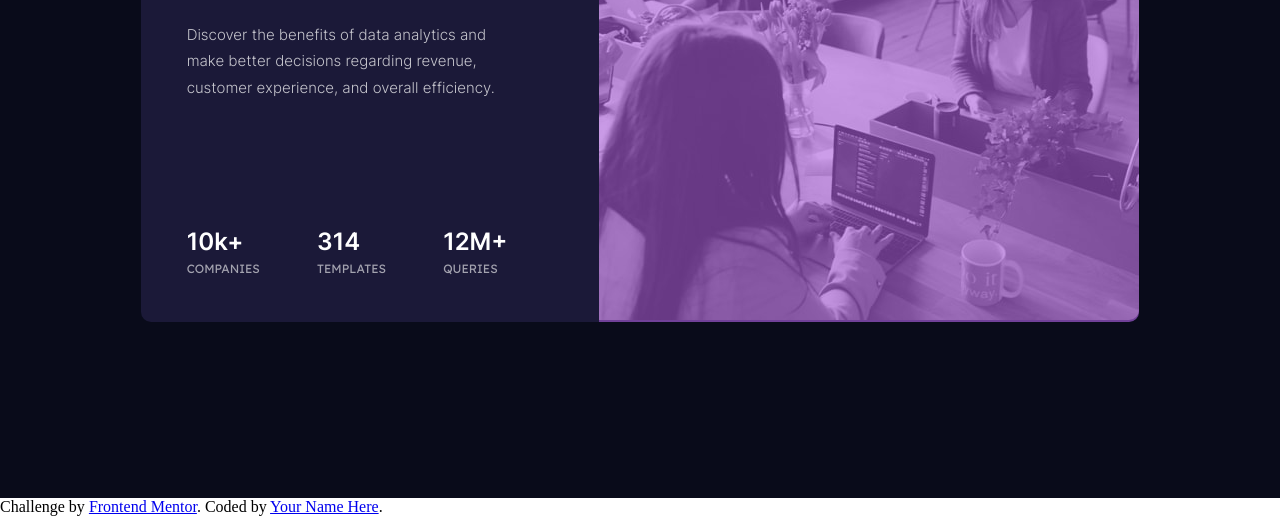
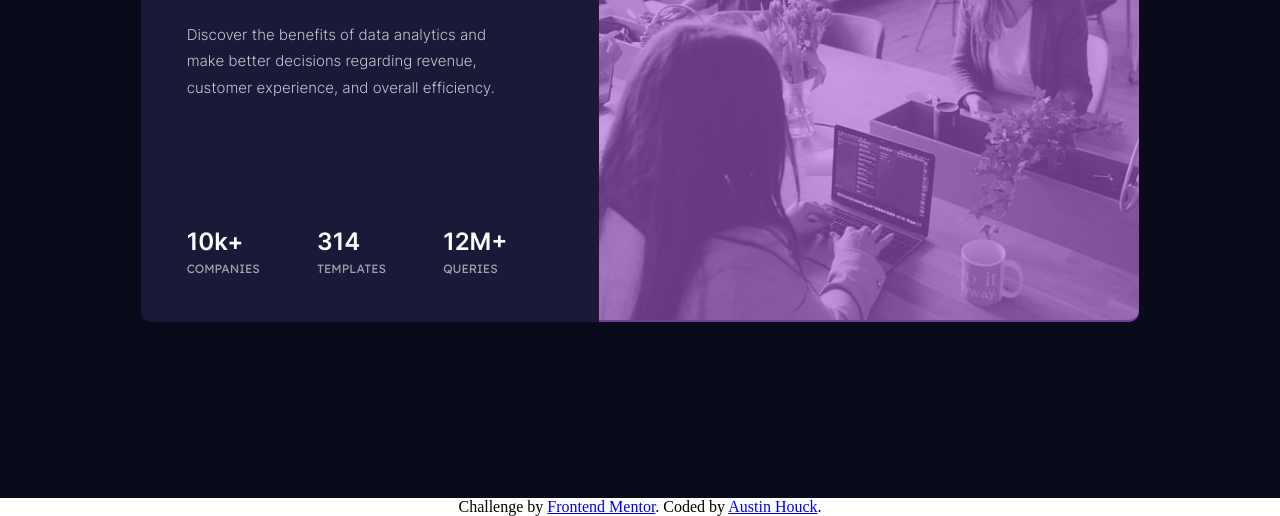
Before and after one commit to akh4rf/stats-preview-card-component-main, a plain HTML site: page index.html in a window 1280 px wide. Shown: the part 302-818 px from the top of the page. Drawn offline with Linux system fonts and the light colour scheme.

Commit message:
Added Submission URL

```diff
--- a/index.html
+++ b/index.html
@@ -46,9 +46,9 @@
     </div>
   </div>
 
-  <div class="attribution">
+  <div style="text-align: center;">
     Challenge by <a href="https://www.frontendmentor.io?ref=challenge" target="_blank">Frontend Mentor</a>.
-    Coded by <a href="#">Your Name Here</a>.
+    Coded by <a href="https://www.github.com/akh4rf">Austin Houck</a>.
   </div>
 
 </body>
```
Also changed, not shown: 1 other file.
